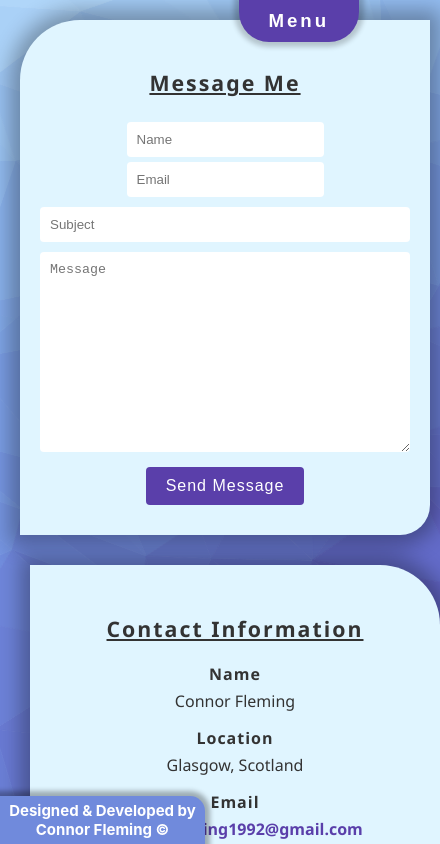
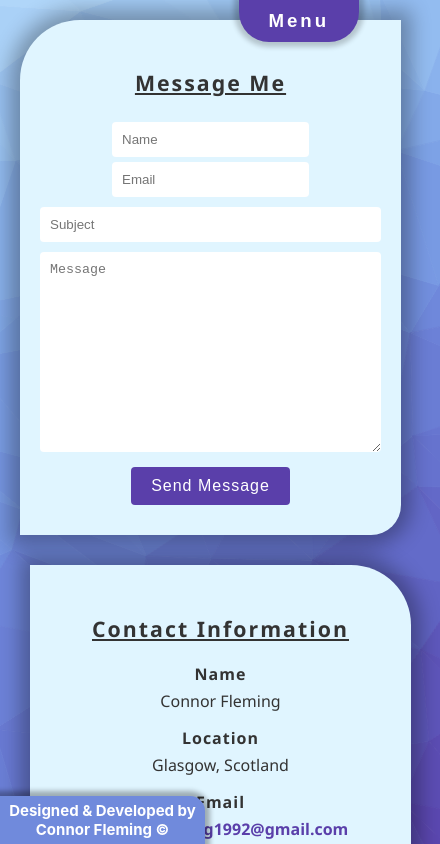
Before and after one commit to Jarnbjorn92/cf-portfolio, a React (Create React App) app: page /contact in a window 390 px wide. Shown: the top 844 px of the page, 440 px wide, since content can reach past the window. Built offline with nearby package versions, Linux system fonts and the light colour scheme.

Commit message:
quick commit

```diff
--- a/src/components/ContactPage.css
+++ b/src/components/ContactPage.css
@@ -106,16 +106,15 @@ a:hover {
     margin: 10px;
 }
 
-@media (max-width: 800px) {
-    .contactSection {
-        display: grid;
-        justify-content: center;
-        align-items: center;
-    }
-}
 @media screen and (max-width: 800px) {
     .contactInfo,
     .contactForm {
         width: 100%;
     }
+    .contactSection {
+        display: grid;
+        justify-content: center;
+        align-items: center;
+        margin-right: 10%;
+    }
 }
```
